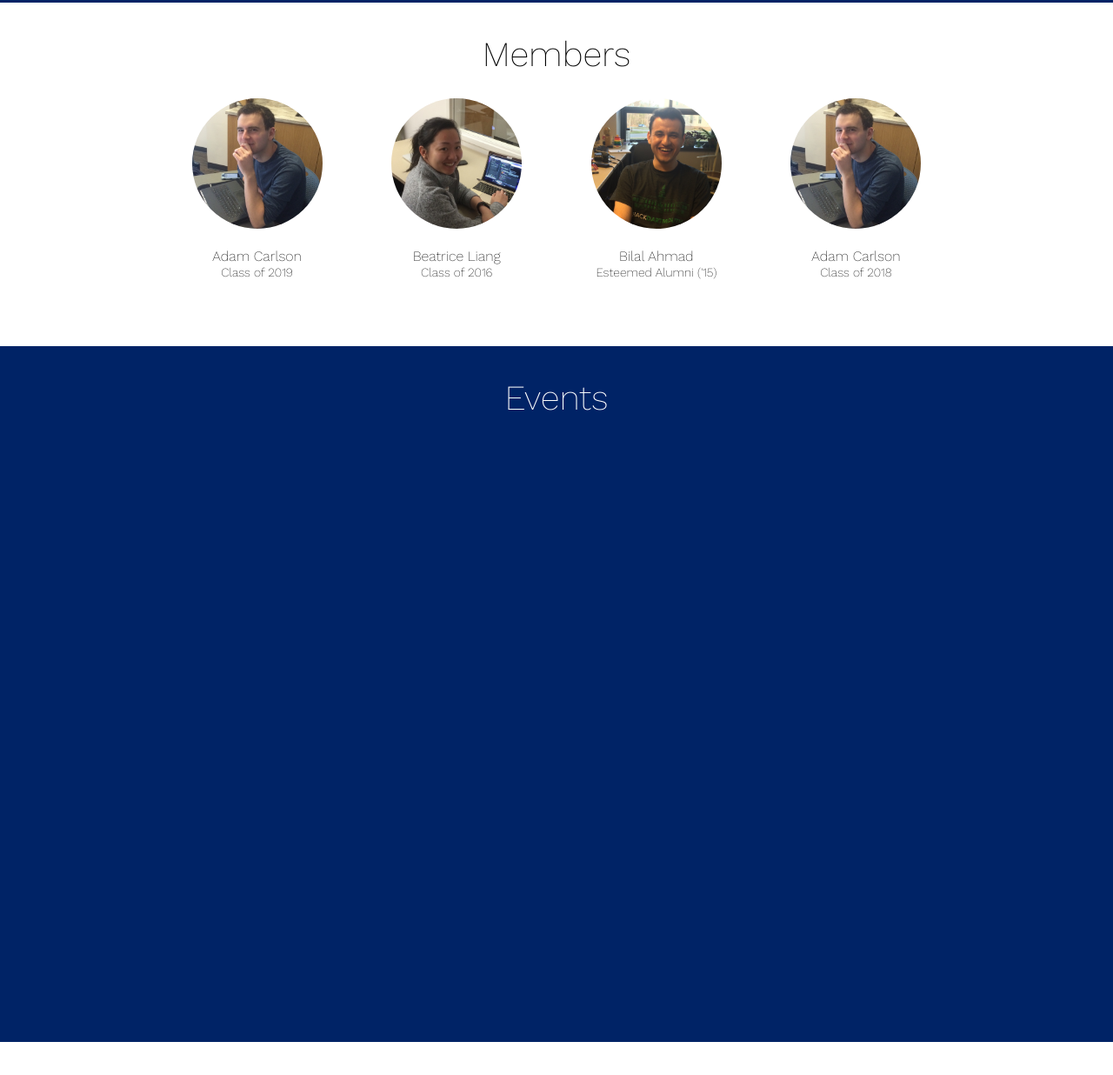
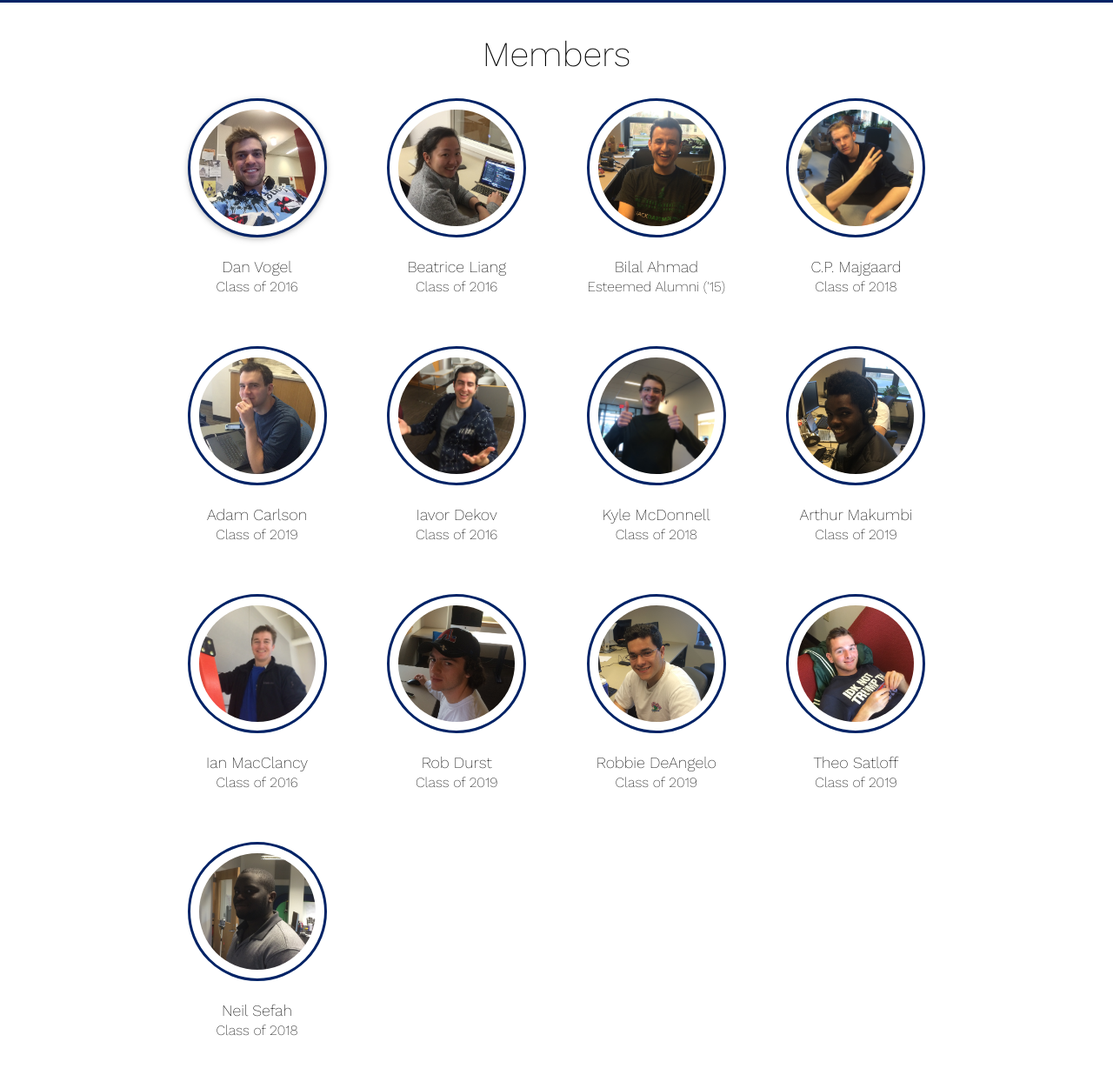
Before and after one commit to dhvogel/colbyhacker.club, a plain HTML site: page public/index.html in a window 1280 px wide. Shown: the part 797-2033 px from the top of the page at 87% size. Drawn offline with nearby package versions, Linux system fonts and the light colour scheme.

Commit message:
added more images

```diff
--- a/public/css/styles.css
+++ b/public/css/styles.css
@@ -43,15 +43,18 @@ div {
 
 .circle-img {
   border-radius:50%;
-  height:150;
-  width:150;
+  height:160;
+  width:160;
+  padding:10px;
+  border:3px solid #002366;
+  background-color:#FFF;
 }
 
 .member-name {
-  font-size:16px;
+  font-size:18px;
   text-decoration: bold
 }
 .member-year {
-  font-size:14px;
+  font-size:16px;
   margin-top:-20px;
 }
--- a/public/index.html
+++ b/public/index.html
@@ -38,11 +38,38 @@
         <div class="col l3 m6 s12">
           <div class="row">
             <div class="row">
+              <div class="row">
+                <img class="circle-img z-depth-1" src="images/Dan.JPG">
+              </div>
+              <div class="row">
+                <p class="member-name">Dan Vogel</p>
+                <p class="member-year">Class of 2016</p>
+              </div>
+            </div>
+            <div class="row">
               <img class="circle-img" src="images/Adam.JPG">
             </div>
             <div class="row">
               <p class="member-name">Adam Carlson</p>
               <p class="member-year">Class of 2019</p>
+            </div>
+          </div>
+          <div class="row">
+            <div class="row">
+              <img class="circle-img" src="images/Ian.JPG">
+            </div>
+            <div class="row">
+              <p class="member-name">Ian MacClancy</p>
+              <p class="member-year">Class of 2016</p>
+            </div>
+          </div>
+          <div class="row">
+            <div class="row">
+              <img class="circle-img" src="images/Neil.JPG">
+            </div>
+            <div class="row">
+              <p class="member-name">Neil Sefah</p>
+              <p class="member-year">Class of 2018</p>
             </div>
           </div>
         </div>
@@ -56,6 +83,24 @@
               <p class="member-year">Class of 2016</p>
             </div>
           </div>
+          <div class="row">
+            <div class="row">
+              <img class="circle-img" src="images/Iavor.JPG">
+            </div>
+            <div class="row">
+              <p class="member-name">Iavor Dekov</p>
+              <p class="member-year">Class of 2016</p>
+            </div>
+          </div>
+          <div class="row">
+            <div class="row">
+              <img class="circle-img" src="images/Rob.JPG">
+            </div>
+            <div class="row">
+              <p class="member-name">Rob Durst</p>
+              <p class="member-year">Class of 2019</p>
+            </div>
+          </div>
         </div>
         <div class="col l3 m6 s12">
           <div class="row">
@@ -67,15 +112,51 @@
               <p class="member-year">Esteemed Alumni ('15)</p>
             </div>
           </div>
+          <div class="row">
+            <div class="row">
+              <img class="circle-img" src="images/Kyle.JPG">
+            </div>
+            <div class="row">
+              <p class="member-name">Kyle McDonnell</p>
+              <p class="member-year">Class of 2018</p>
+            </div>
+          </div>
+          <div class="row">
+            <div class="row">
+              <img class="circle-img" src="images/Robbie.JPG">
+            </div>
+            <div class="row">
+              <p class="member-name">Robbie DeAngelo</p>
+              <p class="member-year">Class of 2019</p>
+            </div>
+          </div>
         </div>
         <div class="col l3 m6 s12">
           <div class="row">
             <div class="row">
-              <img class="circle-img" src="images/Adam.JPG">
+              <img class="circle-img" src="images/CP.JPG">
             </div>
             <div class="row">
-              <p class="member-name">Adam Carlson</p>
+              <p class="member-name">C.P. Majgaard</p>
               <p class="member-year">Class of 2018</p>
+            </div>
+          </div>
+          <div class="row">
+            <div class="row">
+              <img class="circle-img" src="images/Makumbi.JPG">
+            </div>
+            <div class="row">
+              <p class="member-name">Arthur Makumbi</p>
+              <p class="member-year">Class of 2019</p>
+            </div>
+          </div>
+          <div class="row">
+            <div class="row">
+              <img class="circle-img" src="images/Theo.JPG">
+            </div>
+            <div class="row">
+              <p class="member-name">Theo Satloff</p>
+              <p class="member-year">Class of 2019</p>
             </div>
           </div>
         </div>
```
Also changed, not shown: public/images/Dan.JPG (added).
